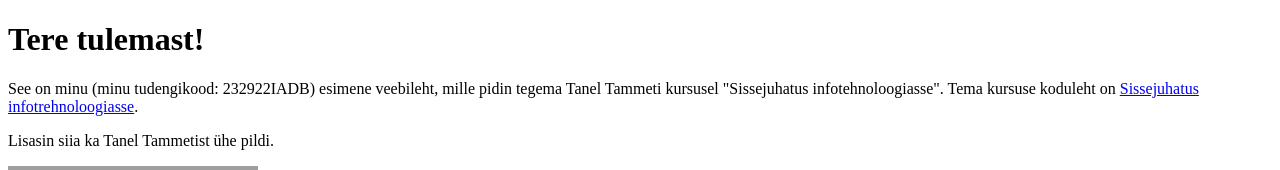
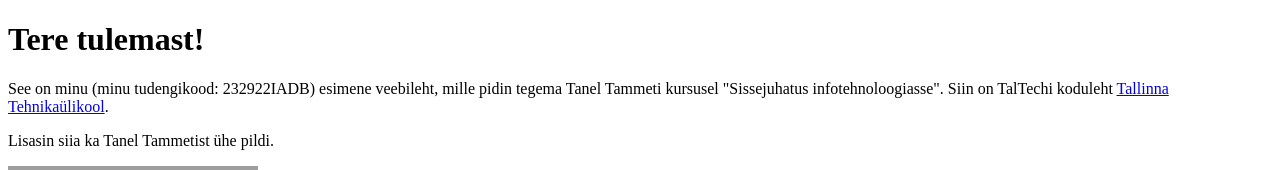
Before and after one commit to eliiseraamat/eliiseraamat.github.io, a plain HTML site: page index.html in a window 1280 px wide. Shown: the top 170 px of the page. Drawn offline with Linux system fonts and the light colour scheme; grey boxes are pictures that could not be loaded.

Commit message:
Update index.html

```diff
--- a/index.html
+++ b/index.html
@@ -25,7 +25,7 @@ tr:nth-child(even) {
 <h1>Tere tulemast!</h1>
 
 <p>See on minu (minu tudengikood: 232922IADB) esimene veebileht, mille pidin tegema Tanel Tammeti kursusel "Sissejuhatus infotehnoloogiasse".
-Tema kursuse koduleht on <a href="http://lambda.ee/wiki/Sissejuhatus_infotehnoloogiasse">Sissejuhatus infotrehnoloogiasse</a>. </p>
+Siin on TalTechi koduleht <a href="https://taltech.ee/">Tallinna Tehnikaülikool</a>. </p>
 
 <p>Lisasin siia ka Tanel Tammetist ühe pildi.</p>
 
```
